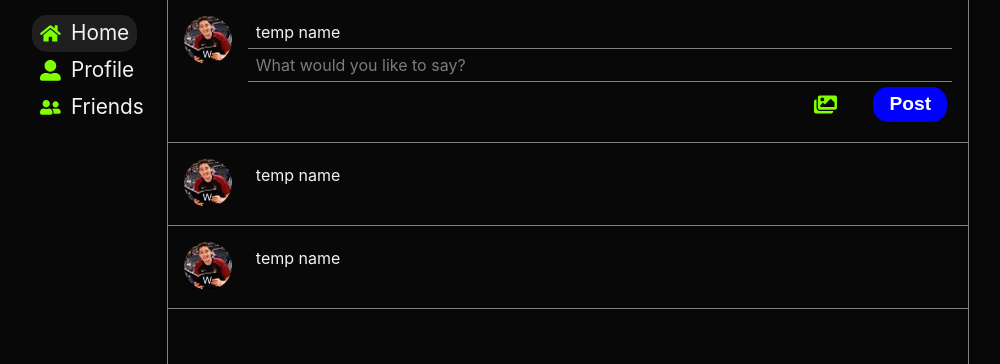
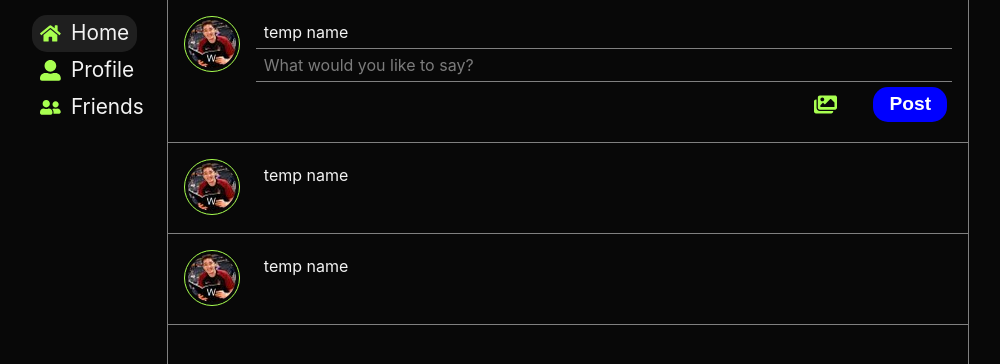
Before and after one commit to social-media-app-project/social-media-app, a React (Create React App) app in the folder frontend/: page / in a window 1280 px wide. Shown: the top 364 px of the page, without its empty margins (147-1147 px from the left). Built offline with nearby package versions, Linux system fonts and the light colour scheme.

Commit message:
abstracted away general post container

```diff
--- a/frontend/src/components/CreatePost/CreatePost.js
+++ b/frontend/src/components/CreatePost/CreatePost.js
@@ -1,28 +1,14 @@
 import React from 'react';
-import ProfileNameButton from '../ProfileNameButton/ProfileNameButton';
-import ProfilePictureButton from '../ProfilePictureButton/ProfilePictureButton';
-import AttachmentsBar from './AttachmentsBar/AttachmentsBar';
+import GeneralPostContainer from '../GeneralPostContainer/GeneralPostContainer';
 import styles from './CreatePost.module.css';
-import CreatePostButton from './CreatePostButton/CreatePostButton';
-import PostTextInput from './PostTextInput/PostTextInput';
+import CreatePostForm from './CreatePostForm/CreatePostForm';
 
 const CreatePost = props => {
-    console.log(props);
     return (
     <div className={styles['create-post-container']}>
-        <div className={styles['profile-pic-container']}>
-            <ProfilePictureButton user={props.user}></ProfilePictureButton>
-        </div>
-        <div className={styles['create-content-container']}>
-            <ProfileNameButton name="temp name"></ProfileNameButton>
-            <form className={styles['create-post']}>
-                <PostTextInput></PostTextInput>
-                <div className={styles['buttons-container']}>
-                    <AttachmentsBar></AttachmentsBar>
-                    <CreatePostButton></CreatePostButton>
-                </div>
-            </form>
-        </div>
+        <GeneralPostContainer props={props} >
+            <CreatePostForm />
+        </GeneralPostContainer>
     </div>
     )
 };
--- a/frontend/src/components/CreatePost/CreatePost.module.css
+++ b/frontend/src/components/CreatePost/CreatePost.module.css
@@ -1,17 +1,3 @@
 .create-post-container {
-    padding: 1rem;
     border-bottom: 1px solid grey;
-    display: flex;
-    gap: 1rem;
 }
-
-.create-content-container {
-    flex: 1;
-}
-
-.buttons-container {
-    display: flex;
-    justify-content: flex-end;
-    padding: 0.3em;
-    gap: 1.5em;
-}
--- /dev/null
+++ b/frontend/src/components/CreatePost/CreatePostForm/CreatePostForm.js
@@ -0,0 +1,18 @@
+import React from 'react';
+import AttachmentsBar from '../AttachmentsBar/AttachmentsBar';
+import CreatePostButton from '../CreatePostButton/CreatePostButton';
+import PostTextInput from '../PostTextInput/PostTextInput';
+import styles from './CreatePostForm.module.css';
+
+const CreatePostForm = () => {
+    return (
+    <form>
+        <PostTextInput></PostTextInput>
+        <div className={styles['buttons-container']}>
+            <AttachmentsBar></AttachmentsBar>
+            <CreatePostButton></CreatePostButton>
+        </div>
+    </form>)
+};
+
+export default CreatePostForm;
--- /dev/null
+++ b/frontend/src/components/CreatePost/CreatePostForm/CreatePostForm.module.css
@@ -0,0 +1,6 @@
+.buttons-container {
+    display: flex;
+    justify-content: flex-end;
+    padding: 0.3em;
+    gap: 1.5em;
+}
--- a/frontend/src/components/CreatePost/PostTextInput/PostTextInput.module.css
+++ b/frontend/src/components/CreatePost/PostTextInput/PostTextInput.module.css
@@ -7,4 +7,5 @@
 .text-input {
     border: none;
     outline: none;
+    cursor: text;
 }
--- /dev/null
+++ b/frontend/src/components/GeneralPostContainer/GeneralPostContainer.js
@@ -0,0 +1,22 @@
+import React from 'react';
+import ProfileNameButton from '../ProfileNameButton/ProfileNameButton';
+import ProfilePictureButton from '../ProfilePictureButton/ProfilePictureButton';
+import styles from './GeneralPostContainer.module.css';
+
+const GeneralPostContainer = props => {
+    return (
+    <div className={styles['post-container']}>
+        <div>
+            <ProfilePictureButton user={props.user}></ProfilePictureButton>
+        </div>
+        <div className={styles['content-container']}>
+            <div>
+                <ProfileNameButton name="temp name"></ProfileNameButton>
+            </div>
+            {props.children}
+        </div>
+    </div>
+    )
+};
+
+export default GeneralPostContainer;
--- /dev/null
+++ b/frontend/src/components/GeneralPostContainer/GeneralPostContainer.module.css
@@ -0,0 +1,9 @@
+.post-container {
+    padding: 1rem;
+    display: flex;
+    gap: 1rem;
+}
+
+.content-container {
+    flex: 1;
+}
--- a/frontend/src/components/ProfileNameButton/ProfileNameButton.js
+++ b/frontend/src/components/ProfileNameButton/ProfileNameButton.js
@@ -1,13 +1,13 @@
 import React from 'react';
-import { NavLink } from 'react-router-dom';
+import { Link } from 'react-router-dom';
 import styles from './ProfileNameButton.module.css';
 
 const ProfileNameButton = props => {
     return (
     <div className={styles['name-button-container']}>
-        <NavLink to="/home" className={styles['name-button']}>
+        <Link to="/home" className={styles['name-button']}>
             <span>{props.name}</span>
-        </NavLink>
+        </Link>
     </div>
     )
 };
--- a/frontend/src/components/ProfilePictureButton/ProfilePictureButton.module.css
+++ b/frontend/src/components/ProfilePictureButton/ProfilePictureButton.module.css
@@ -1,3 +1,5 @@
 .profile-pic-link {
     border-radius: 50%;
+    padding: 3px;
+    border: 1px solid var(--primary-accent);
 }
--- a/frontend/src/index.css
+++ b/frontend/src/index.css
@@ -65,7 +65,7 @@ code {
 :root {
   --primary-background: #1f1f1f;
   --secondary-background: rgb(8, 8, 8);
-  --primary-accent: #7FFF00;
+  --primary-accent: #a8ff50;
   --dark-accent: #448900;
   --text-color: #f3f3f3;
   --placeholder-text-color: #f3f3f37e;
```
